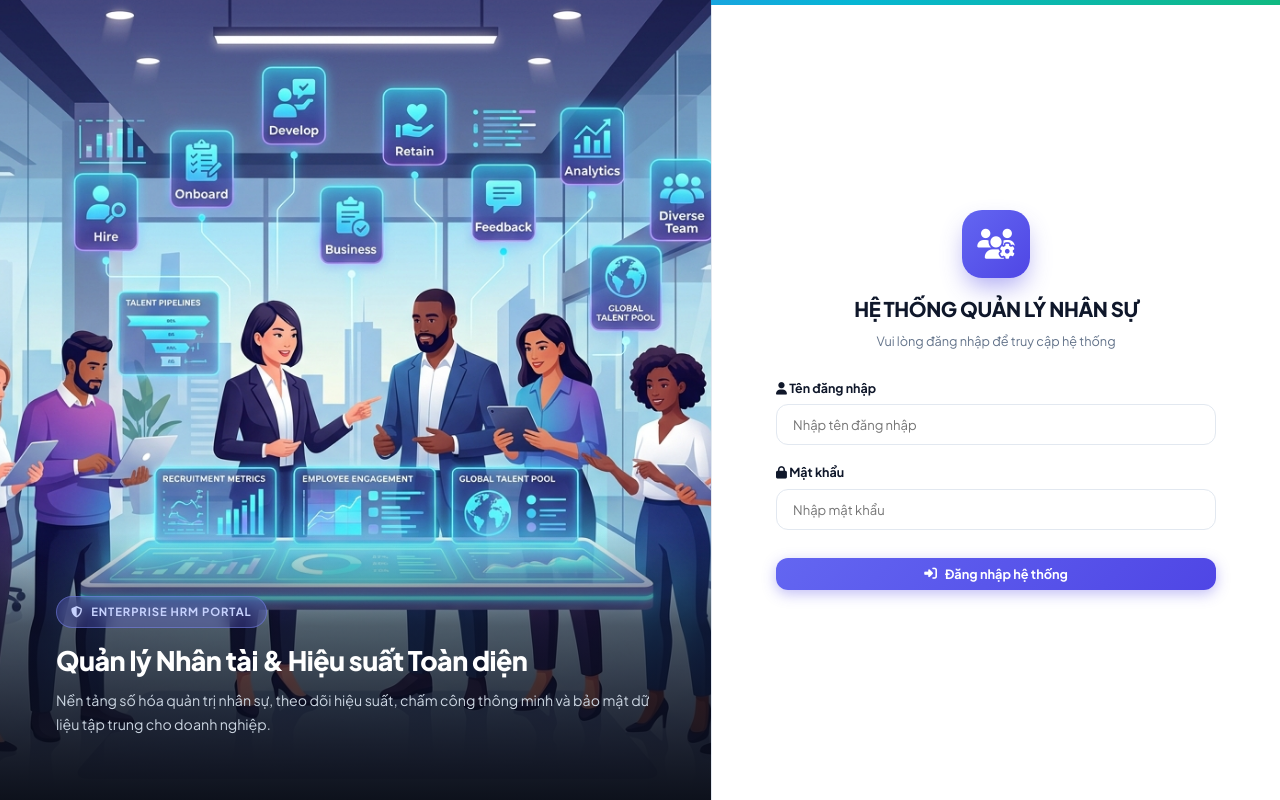
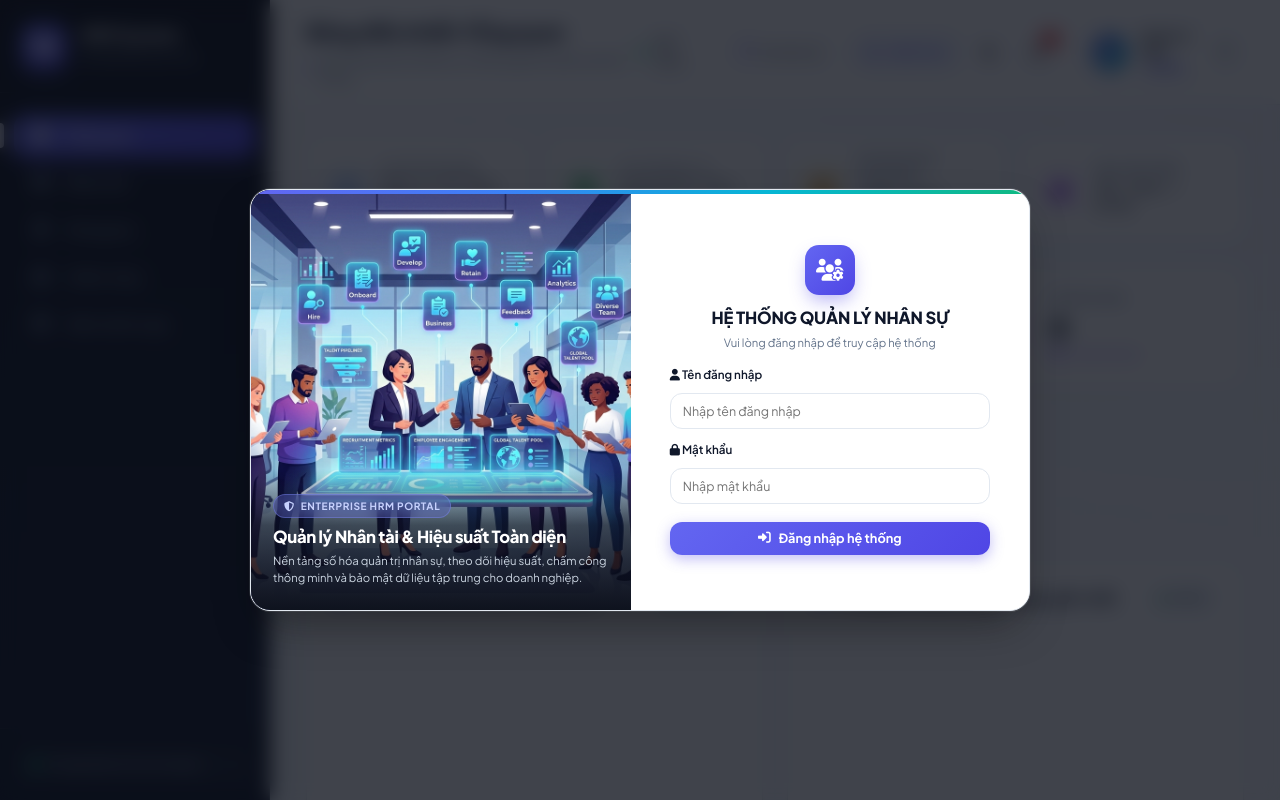
Before and after one commit to Qtruong26/H-th-ng-Qu-n-l-Nh-n-s-HRM-, a website: page app/src/public/index.html in a window 1280 px wide. Shown: the top 800 px of the page. Drawn offline with nearby package versions, Linux system fonts and the light colour scheme.

Commit message:
fix(ui): thu gọn kích thước form đăng nhập nhỏ gọn cân đối, bỏ khoảng trắng thừa

```diff
--- a/app/src/public/style.css
+++ b/app/src/public/style.css
@@ -185,54 +185,43 @@ body {
   color: var(--primary);
 }
 
-/* ---------- 3. LOGIN FULL-SCREEN PAGE ---------- */
+/* ---------- 3. LOGIN MODAL & OVERLAY (GỌN GÀNG & CÂN ĐỐI) ---------- */
 .login-overlay {
   position: fixed;
   inset: 0;
-  width: 100vw;
-  height: 100vh;
-  background: var(--bg-body);
+  background: rgba(11, 15, 25, 0.78);
+  backdrop-filter: blur(10px);
+  -webkit-backdrop-filter: blur(10px);
   z-index: 9999;
   display: flex;
-  align-items: stretch;
-  justify-content: stretch;
-  padding: 0;
-  margin: 0;
-  overflow: hidden;
+  align-items: center;
+  justify-content: center;
+  padding: 20px;
 }
 
 .login-card {
   background: var(--bg-card);
-  width: 100vw;
-  height: 100vh;
-  max-width: 100vw;
-  border-radius: 0;
-  box-shadow: none;
+  width: 100%;
+  max-width: 780px;
+  border-radius: var(--radius-xl);
+  box-shadow: 0 20px 45px -10px rgba(0, 0, 0, 0.4), 0 0 0 1px rgba(255, 255, 255, 0.12);
   padding: 0;
-  margin: 0;
   position: relative;
   overflow: hidden;
-  animation: fadeIn 0.25s ease-out;
+  animation: modalPop 0.28s cubic-bezier(0.16, 1, 0.3, 1);
 }
 
 .login-split-card {
-  width: 100vw;
-  height: 100vh;
-  max-width: 100vw;
-  min-height: 100vh;
-  padding: 0;
-  margin: 0;
   display: grid;
-  grid-template-columns: 1.25fr 1fr;
-  border: none;
-  border-radius: 0;
-  box-shadow: none;
+  grid-template-columns: 1fr 1.05fr;
+  min-height: 420px;
+  border: 1px solid var(--border);
 }
 
 .login-banner {
   position: relative;
-  height: 100vh;
-  min-height: 100vh;
+  min-height: 420px;
+  height: 100%;
   overflow: hidden;
   background: #090d16;
   display: flex;
@@ -246,77 +235,65 @@ body {
   width: 100%;
   height: 100%;
   object-fit: cover;
-  transition: transform 0.8s cubic-bezier(0.16, 1, 0.3, 1);
+  transition: transform 0.6s cubic-bezier(0.16, 1, 0.3, 1);
 }
 
 .login-split-card:hover .login-hero-img {
-  transform: scale(1.03);
+  transform: scale(1.04);
 }
 
 .login-banner-overlay {
   position: relative;
   z-index: 2;
-  padding: 64px 56px;
-  background: linear-gradient(180deg, rgba(9, 13, 22, 0) 0%, rgba(9, 13, 22, 0.6) 35%, rgba(9, 13, 22, 0.96) 100%);
+  padding: 24px 22px;
+  background: linear-gradient(180deg, rgba(9, 13, 22, 0) 0%, rgba(9, 13, 22, 0.68) 40%, rgba(9, 13, 22, 0.95) 100%);
   color: #ffffff;
 }
 
 .login-banner-badge {
   display: inline-flex;
   align-items: center;
-  gap: 8px;
+  gap: 6px;
   background: rgba(99, 102, 241, 0.25);
-  border: 1px solid rgba(129, 140, 248, 0.45);
+  border: 1px solid rgba(129, 140, 248, 0.4);
   color: #c7d2fe;
-  font-size: 0.78rem;
+  font-size: 0.7rem;
   font-weight: 700;
   text-transform: uppercase;
-  letter-spacing: 0.08em;
-  padding: 6px 14px;
+  letter-spacing: 0.06em;
+  padding: 3px 10px;
   border-radius: var(--radius-full);
-  margin-bottom: 16px;
+  margin-bottom: 8px;
   backdrop-filter: blur(8px);
 }
 
 .login-banner-overlay h3 {
-  font-size: 1.85rem;
+  font-size: 1.15rem;
   font-weight: 800;
   letter-spacing: -0.02em;
   color: #ffffff;
-  margin-bottom: 12px;
-  line-height: 1.25;
+  margin-bottom: 6px;
+  line-height: 1.3;
 }
 
 .login-banner-overlay p {
-  font-size: 0.98rem;
+  font-size: 0.78rem;
   color: #cbd5e1;
-  line-height: 1.65;
-  max-width: 620px;
+  line-height: 1.45;
 }
 
 .login-form-container {
-  height: 100vh;
-  padding: 48px;
+  padding: 30px 28px;
   display: flex;
   flex-direction: column;
   justify-content: center;
   align-items: center;
   background: var(--bg-card);
-  border-left: 1px solid var(--border);
-  overflow-y: auto;
 }
 
 .login-form-inner {
   width: 100%;
-  max-width: 440px;
-}
-
-.login-welcome {
-  display: block;
-  font-size: 0.88rem;
-  color: var(--text-muted);
-  margin-top: 8px;
-  line-height: 1.4;
+  max-width: 320px;
 }
 
 .login-card::before {
@@ -325,27 +302,28 @@ body {
   top: 0;
   left: 0;
   right: 0;
-  height: 5px;
+  height: 4px;
   background: linear-gradient(90deg, #6366f1, #3b82f6, #06b6d4, #10b981);
+  z-index: 10;
 }
 
 .login-header {
   text-align: center;
-  margin-bottom: 28px;
+  margin-bottom: 16px;
 }
 
 .login-brand-icon {
-  width: 68px;
-  height: 68px;
+  width: 50px;
+  height: 50px;
   background: var(--primary-gradient);
   color: #fff;
-  font-size: 30px;
+  font-size: 22px;
   display: flex;
   align-items: center;
   justify-content: center;
-  border-radius: 20px;
-  margin: 0 auto 16px;
-  box-shadow: 0 12px 24px -4px rgba(79, 70, 229, 0.45);
+  border-radius: 14px;
+  margin: 0 auto 10px;
+  box-shadow: 0 8px 18px -3px rgba(79, 70, 229, 0.4);
   transition: transform var(--transition-normal);
 }
 
@@ -354,11 +332,19 @@ body {
 }
 
 .login-header h2 {
-  font-size: 1.4rem;
+  font-size: 1.15rem;
   font-weight: 800;
   color: var(--text-dark);
-  letter-spacing: -0.02em;
-  margin-bottom: 4px;
+  letter-spacing: -0.01em;
+  margin-bottom: 3px;
+}
+
+.login-welcome {
+  display: block;
+  font-size: 0.78rem;
+  color: var(--text-muted);
+  margin-top: 4px;
+  line-height: 1.35;
 }
 
 .login-subtitle {
@@ -398,6 +384,27 @@ body {
 .btn-block {
   width: 100%;
   margin-top: 10px;
+}
+
+#login-form .form-group {
+  margin-bottom: 12px;
+}
+
+#login-form .form-group label {
+  font-size: 0.8rem;
+  font-weight: 600;
+  margin-bottom: 3px;
+}
+
+#login-form .form-control {
+  padding: 9px 12px;
+  font-size: 0.86rem;
+}
+
+#login-form #btn-login-submit {
+  padding: 10px 16px;
+  font-size: 0.88rem;
+  margin-top: 6px;
 }
 
 .quick-login-section {
@@ -2562,28 +2569,23 @@ body {
   }
 }
 
-@media (max-width: 900px) {
+@media (max-width: 768px) {
   .login-split-card {
     grid-template-columns: 1fr;
-    height: 100vh;
-    max-width: 100vw;
-    overflow-y: auto;
+    max-width: 380px;
+    min-height: auto;
   }
   .login-banner {
-    height: 260px;
-    min-height: 260px;
+    min-height: 160px;
+    height: 160px;
   }
   .login-banner-overlay {
+    padding: 16px;
+  }
+  .login-banner-overlay h3 {
+    font-size: 1rem;
+  }
+  .login-form-container {
     padding: 24px 20px;
   }
-  .login-banner-overlay h3 {
-    font-size: 1.25rem;
-  }
-  .login-form-container {
-    height: auto;
-    min-height: calc(100vh - 260px);
-    padding: 36px 20px;
-    border-left: none;
-    border-top: 1px solid var(--border);
-  }
-}
+}
```
